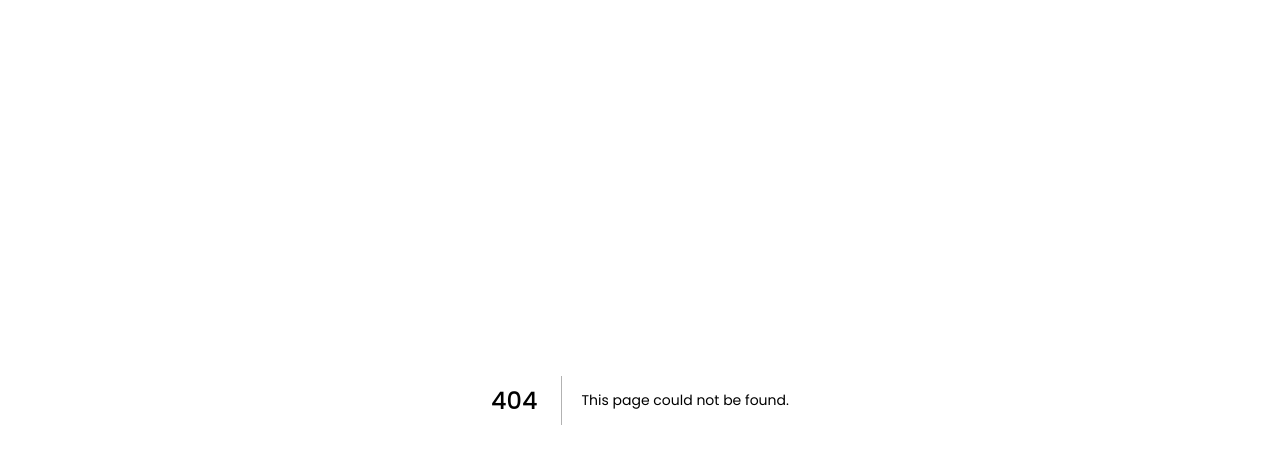
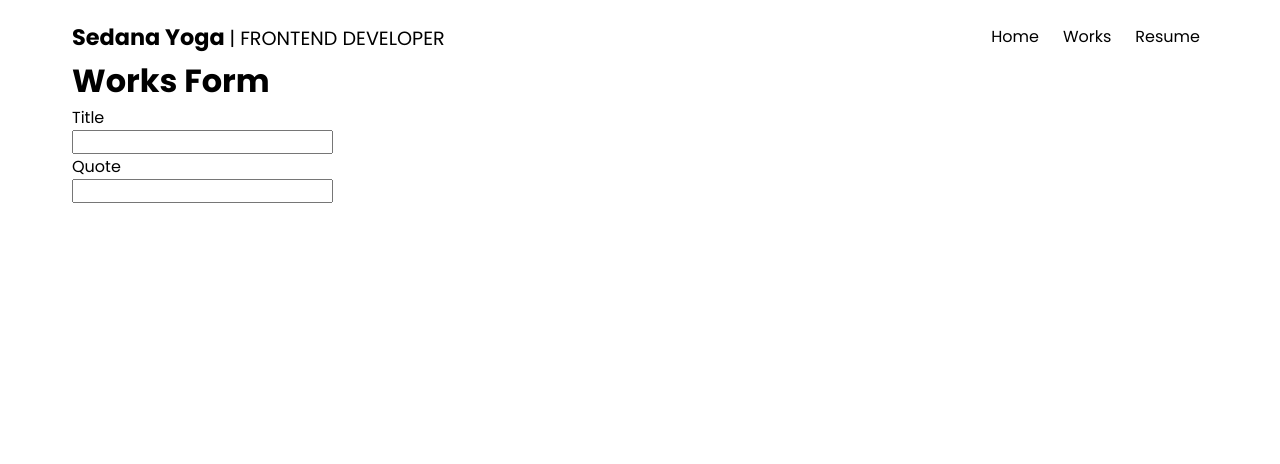
Before and after one commit to SedanaYoga/portal, a Next.js app: page /admin in a window 1280 px wide. Before the commit this address had no page. Shown: the top 464 px of the page. Built offline with nearby package versions, Linux system fonts and the light colour scheme.

Commit message:
build: Input component partially

```diff
--- /dev/null
+++ b/src/components/Input/Input.jsx
@@ -0,0 +1,16 @@
+import styles from './Input.module.scss'
+
+const Input = ({ children, type }) => {
+  return (
+    <div className={styles.input}>
+      <label>{children}</label>
+      <input type={type} />
+    </div>
+  )
+}
+
+export default Input
+
+Input.defaultProps = {
+  type: 'text',
+}
--- /dev/null
+++ b/src/components/Input/Input.module.scss
@@ -0,0 +1,8 @@
+@import '../../styles/scss/mixins';
+
+.input {
+  width: 100%;
+  input {
+    display: block;
+  }
+}
--- /dev/null
+++ b/src/pages/admin/index.jsx
@@ -0,0 +1,21 @@
+import NormalLayout from '../../layouts/Normal/NormalLayout'
+import Input from '../../components/Input/Input'
+import styles from '../../styles/pages/Admin.module.scss'
+
+const Admin = () => {
+  return (
+    <div className={styles.admin}>
+      <h1 className={styles.adminTitle}>Works Form</h1>
+      <form className={styles.adminForm}>
+        <Input>Title</Input>
+        <Input>Quote</Input>
+      </form>
+    </div>
+  )
+}
+
+export default Admin
+
+Admin.getLayout = function getLayout(page) {
+  return <NormalLayout>{page}</NormalLayout>
+}
--- /dev/null
+++ b/src/styles/pages/Admin.module.scss
@@ -0,0 +1 @@
+@import '../scss/mixins';
```
